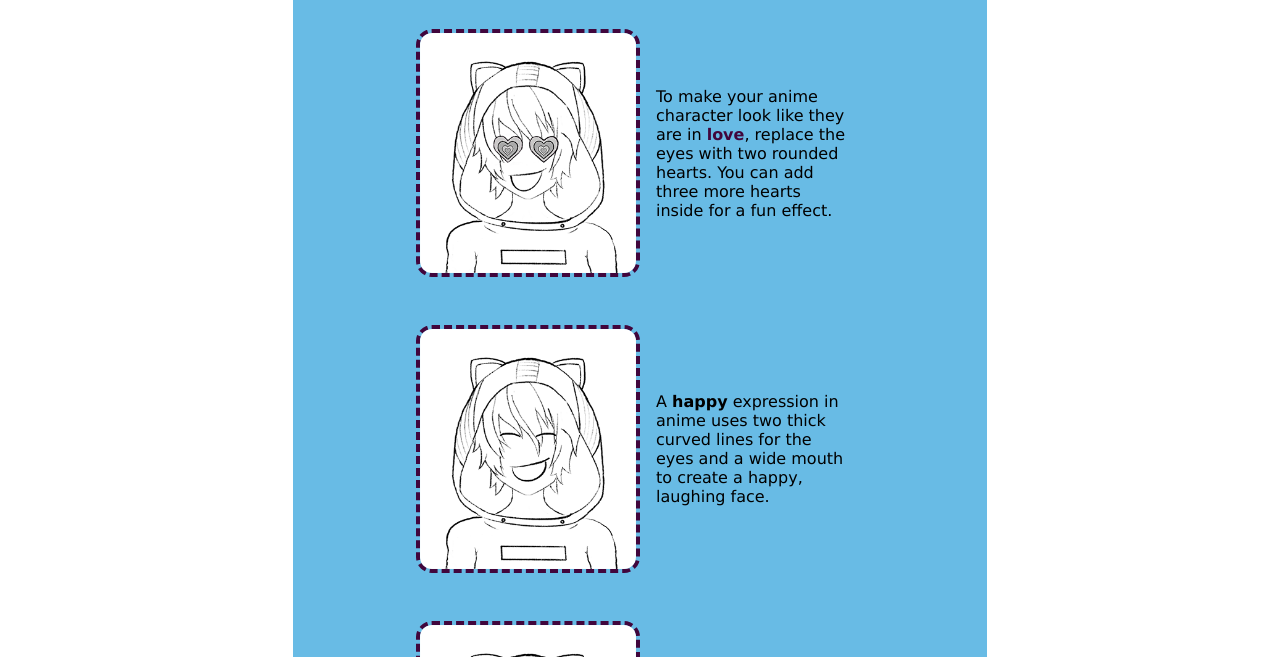
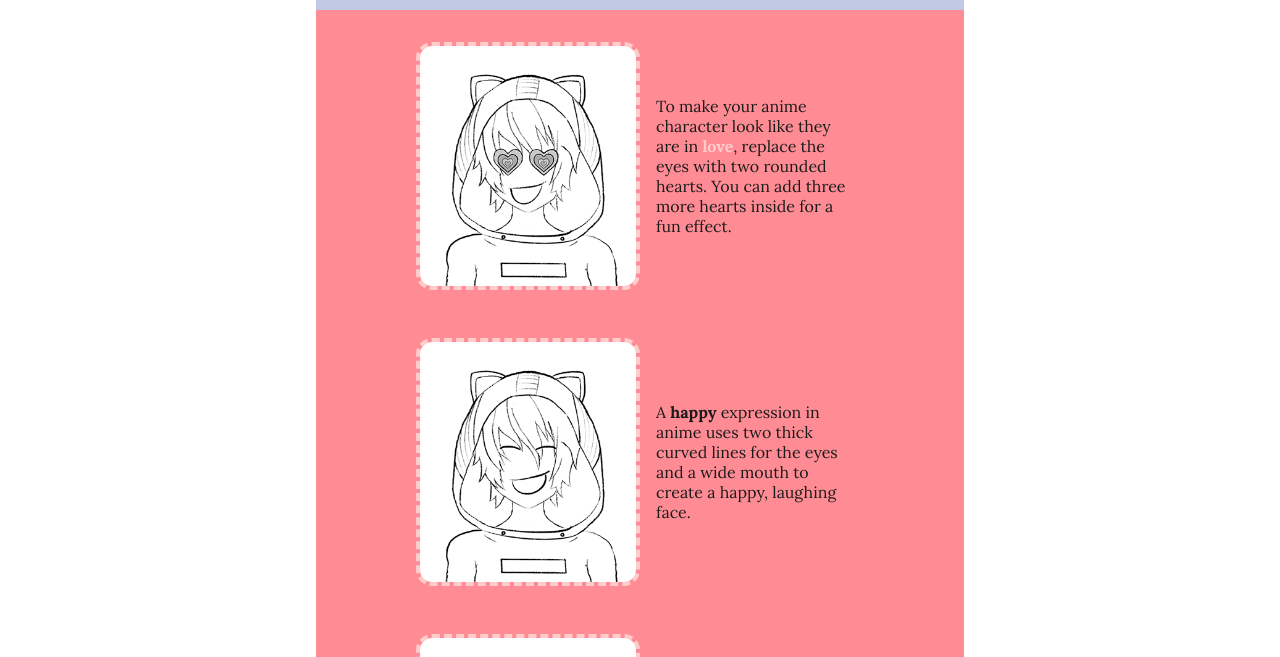
Before and after one commit to OCBROW2894/SpiderMan, a plain HTML site: page Anime expressions/index.html in a window 1280 px wide. Shown: the part 359-1016 px from the top of the page. Drawn offline with Linux system fonts and the light colour scheme.

Commit message:
Soft Pastels design

```diff
--- a/Anime expressions/css/mordern.css
+++ /dev/null
@@ -1,20 +0,0 @@
-
-/* Mordern colour palette and fonts */
-
-:root {
-    --primary: #4A90E2;     /* Refined blue */
-    --onprimary: #ffffff;
-    --secondary: #D33682;   /* Sophisticated magenta */
-    --onsecondary: #ffffff;
-    --tertiary: #F9A825;    /* Warm yellow-orange */
-    --ontertiary: #000000;
-    --page: #f7f7f7;        /* Off-white for less harsh background */
-    --onpage: #212121;      /* Soft black for easier reading */
-    --detail: #16A085;      /* Teal accent */
-    --detail2: #5D4037;     /* Warm brown for depth */
-
-    --body-font: 1rem "Open Sans", sans-serif;
-    --header-font: 3rem "Montserrat", sans-serif;
-    --title-font: 2rem "Montserrat", sans-serif;
-    --quote-font: italic 1.5rem "Playfair Display", serif;
-  }
--- /dev/null
+++ b/Anime expressions/css/softpastels.css
@@ -0,0 +1,22 @@
+
+/* Soft Pastels & Gentle Contrasts */
+
+:root {
+
+    --primary: #ff8c94;       /* Light Coral Pink for a warm primary tone */
+    --onprimary: #1b1b1b;     /* Dark text for readability */
+    --secondary: #fefbd8;     /* Pale buttery yellow for a soft accent */
+    --onsecondary: #1b1b1b;
+    --tertiary: #c1c8e4;      /* Soft lavender blue for creative flair */
+    --ontertiary: #1b1b1b;
+    --page: #ffffff;          /* Crisp white background for clarity */
+    --onpage: #333333;
+    --detail: #a1cfff;        /* Light blue detail for subtle interest */
+    --detail2: #ffcccb;       /* Delicate pink detail for warmth */
+
+    /* Font Pairings */
+    --body-font: 1rem "Lora", serif;
+    --header-font: lighter 3rem "Montserrat", sans-serif;
+    --title-font: lighter 2rem "Montserrat", sans-serif;
+    --quote-font: lighter 1.5rem "Pacifico", cursive;
+  }
--- a/Anime expressions/index.html
+++ b/Anime expressions/index.html
@@ -15,11 +15,21 @@
         href="https://fonts.googleapis.com/css2?family=Bangers&display=swap"
         rel="stylesheet"
       />
+      <link href="https://fonts.googleapis.com/css2?family=Lora:wght@400;700&display=swap"
+       rel="stylesheet"
+      />
+      <link href="https://fonts.googleapis.com/css2?family=Montserrat:wght@300;400;700&display=swap"
+       rel="stylesheet"
+       />
+      <link href="https://fonts.googleapis.com/css2?family=Pacifico&display=swap"
+       rel="stylesheet"
+       />
+
 
     <!-- Include CSS style file -->
 
     <link href="css/style.css" rel="stylesheet" type="text/css" />
-    <link href="css/vivid.css" rel="stylesheet" type="text/css" />
+    <link href="css/softpastels.css" rel="stylesheet" type="text/css" />
 </head>
 <body>
     <!-- The page header goes here -->
```
